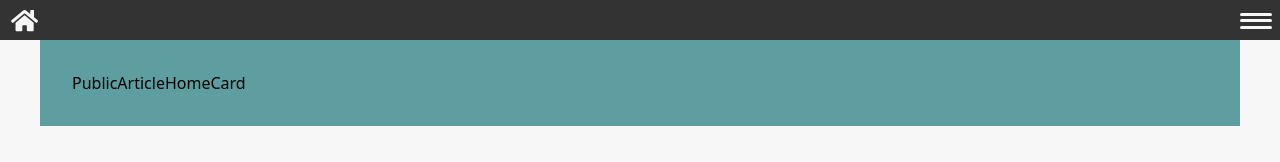
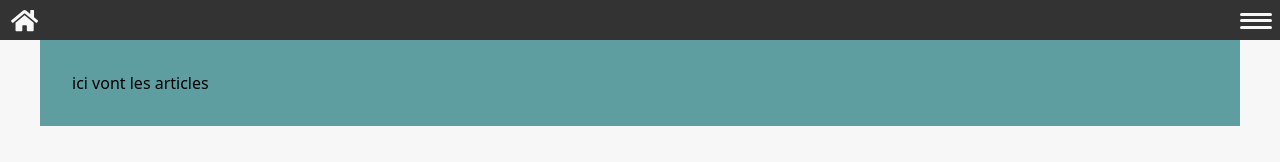
Before and after one commit to akliyachir/Mern_stack_Articles_Publishing_platform, a React (Vite) app in the folder articles_publishing_platform_v1/client/: page / in a window 1280 px wide. Shown: the top 162 px of the page. Built offline with nearby package versions, Linux system fonts and the light colour scheme.

Commit message:
mern stack, article publishing platform build, now making display all public articles at home page

```diff
--- a/articles_publishing_platform_v1/client/src/Pages/5-ShowAllPublicArticles/ShowAllPublicArticles.jsx
+++ b/articles_publishing_platform_v1/client/src/Pages/5-ShowAllPublicArticles/ShowAllPublicArticles.jsx
@@ -10,16 +10,10 @@ export default function ShowAllPublicArticles() {
 	);
 }
 
-import React from 'react';
-
 export function PublicArticleHomeCard() {
 	return (
-		<div
-			className='PublicArticleHomeCard
-
-'
-		>
-			PublicArticleHomeCard
+		<div className='PublicArticleHomeCard'>
+			<div className='PublicArticleHomeCardContent'> ici vont les articles</div>
 		</div>
 	);
 }
```
